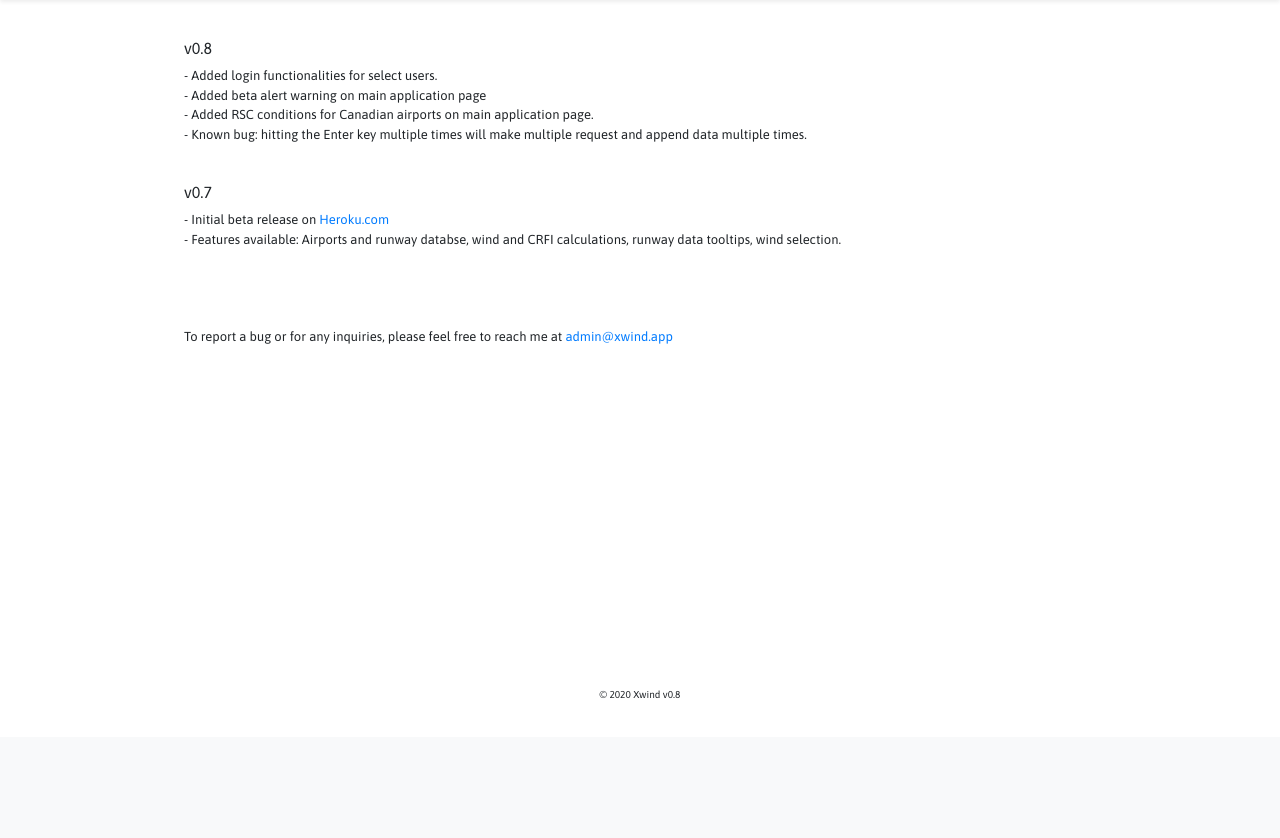
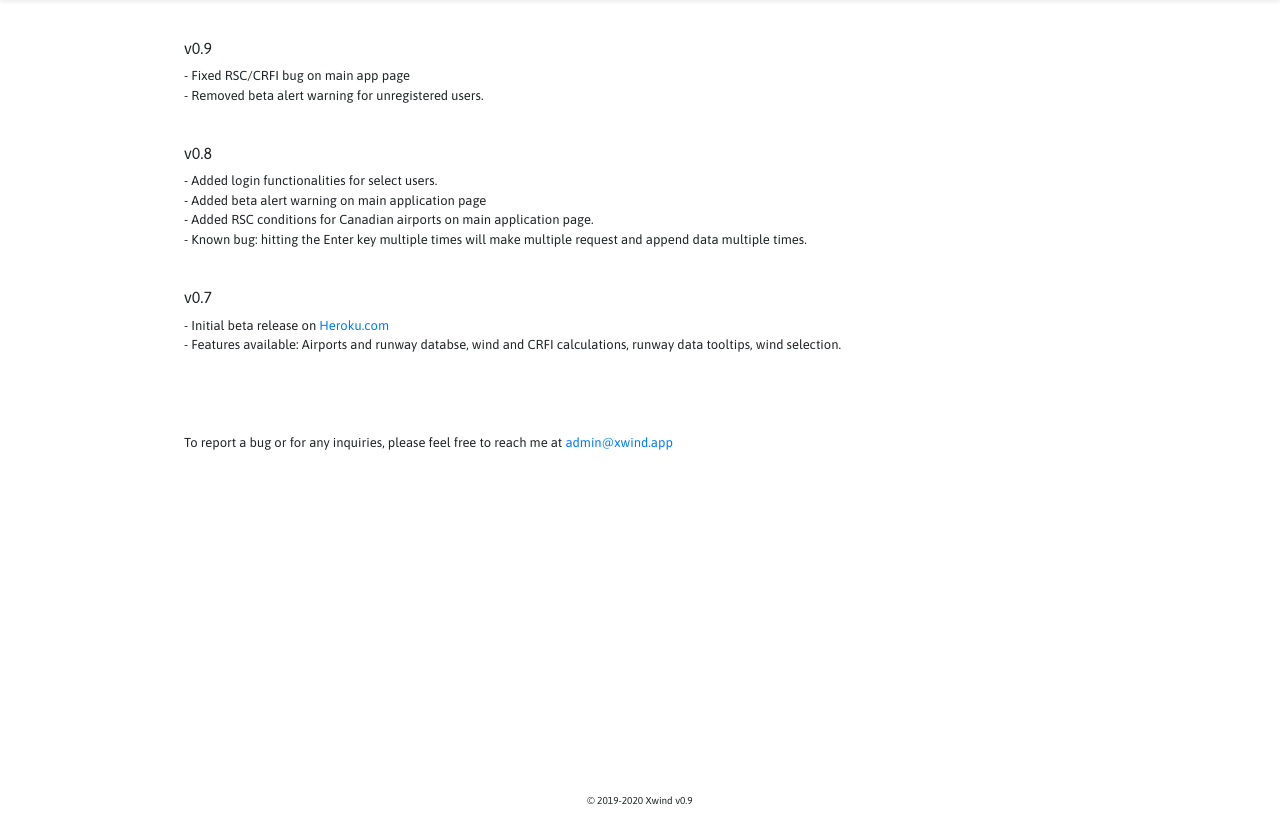
Before and after one commit to yyqyu/xwind, a Flask app: page /about in a window 1280 px wide. Shown: the part 63-901 px from the top of the page. Before the commit the page ends 761 px from the top, so only its background shows below. Run offline with Flask 2, Linux system fonts and the light colour scheme; some libraries are stand-ins or nearby versions.

Commit message:
Bug fixes

```diff
--- a/static/js/layout_script.js
+++ b/static/js/layout_script.js
@@ -4,7 +4,7 @@ $(function () {
 
 // Copyright
 footer = document.getElementById("footer");
-footer.innerHTML = "<br><br><br><br><br><br><br><br><br><br><br> &copy " + (new Date().getFullYear()) + " Xwind v0.8" + "<br><br><br>";
+footer.innerHTML = "<br><br><br><br><br><br><br><br><br><br><br> &copy 2019-" + (new Date().getFullYear()) + " Xwind v0.9" + "<br><br><br>";
 
 
 // When the user scrolls down 20px from the top of the document, show the button
--- a/templates/about.html
+++ b/templates/about.html
@@ -9,6 +9,10 @@
 <div class="container">
 <div class="row">
     <div class="col-12" id="about">
+        <br><br>
+        <h6>v0.9</h6>
+        - Fixed RSC/CRFI bug on main app page <br>
+        - Removed beta alert warning for unregistered users.<br>
         <br><br>
         <h6>v0.8</h6>
         - Added login functionalities for select users. <br>
--- a/templates/index.html
+++ b/templates/index.html
@@ -17,8 +17,8 @@
 <div class="row">
     <div class="col-12 mt-4">
         <form action="/" method="post" id="stationform">
-            <input class="form-control form-control-lg" autocomplete="off" autofocus type="text" name="station" type="text" placeholder="ex: Montreal, YMX, CYQB" id="station">
-            <div class="h6 sm-indication mt-1 ml-1">Enter airport code or name</div>
+            <input class="form-control form-control-lg" autocomplete="off" autofocus type="text" name="station" type="text" placeholder="ex: YMX, CYQB, CDG, EGLL" id="station">
+            <div class="h6 sm-indication mt-1 ml-1">Enter airport ICAO or IATA code </div>
         </form>
     </div>
 </div>
--- a/webscraper_navcan.py
+++ b/webscraper_navcan.py
@@ -34,15 +34,15 @@ def navcanada(ident):
             if '000000F' in entry :
                 continue
             elif 'NOTAMJ' in entry :
-                print(entry)
+                # print(entry)
                 notams_list.append((entry, '\n'))
             else:
                 # Remove french part of notams
                 notams_list.append((entry[:entry.find('\n\nFR:')], '\n'))
-                print(entry.find('\n\nFR:'))
+                # print(entry.find('\n\nFR:'))
                 # Adding +1 solved the last character notam issue
 
-    print(notams_list)
+    # print(notams_list)
     return notams_list
 
     # Only show first element (now, notam count and messages)
```
